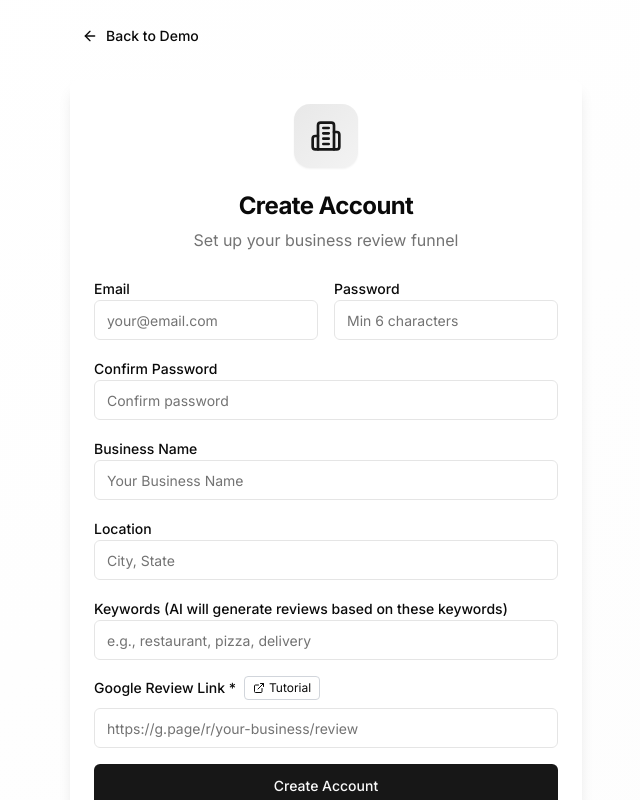
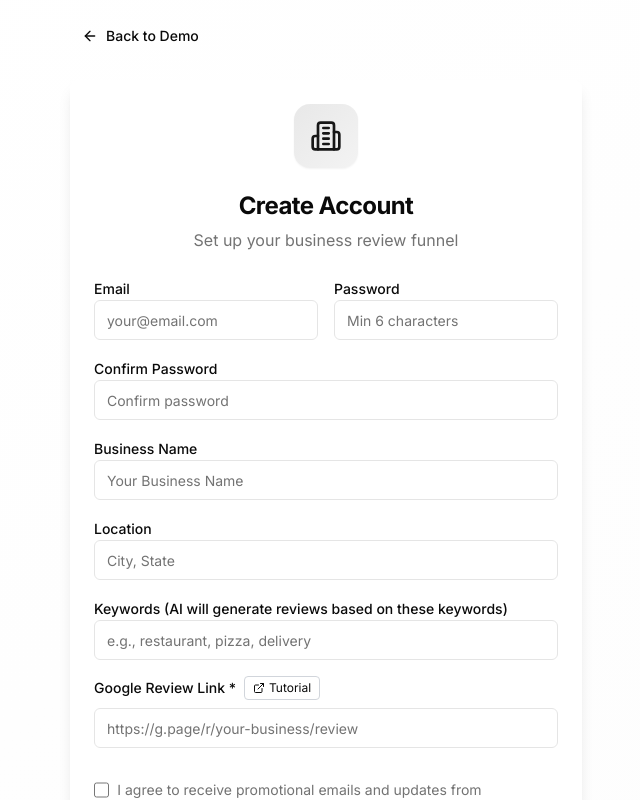
Before and after one commit to danielgao20/review-app, a Next.js app: page /auth/signup in a window 1280 px wide. Shown: the top 800 px of the page, without its empty margins (314-954 px from the left). Built offline with nearby package versions, Linux system fonts and the light colour scheme.

Commit message:
add: email consent

```diff
--- a/app/api/auth/signup/route.ts
+++ b/app/api/auth/signup/route.ts
@@ -6,7 +6,7 @@ import { supabaseAdmin } from '@/lib/supabase'
 export async function POST(request: NextRequest) {
   try {
     const body = await request.json()
-    const { email, password, businessName, location, keywords, googleReviewLink } = body
+    const { email, password, businessName, location, keywords, googleReviewLink, emailConsent } = body
 
     // Validate required fields
     if (!email || !password || !businessName || !location || !googleReviewLink) {
@@ -15,6 +15,16 @@ export async function POST(request: NextRequest) {
         { status: 400 }
       )
     }
+
+    // Get IP address from request
+    const ip = request.headers.get('x-forwarded-for')?.split(',')[0] ||
+               request.headers.get('x-real-ip') ||
+               'unknown'
+
+    // Prepare email consent data
+    const consentGiven = emailConsent === true
+    const consentTimestamp = consentGiven ? new Date().toISOString() : null
+    const consentIp = consentGiven ? ip : null
 
     // Check if user already exists
     const { data: existingUser } = await supabaseAdmin
@@ -61,7 +71,10 @@ export async function POST(request: NextRequest) {
         email: email,
         password_hash: passwordHash,
         business_id: business.id,
-        role: 'business_owner'
+        role: 'business_owner',
+        email_consent: consentGiven,
+        email_consent_timestamp: consentTimestamp,
+        email_consent_ip: consentIp
       })
       .select()
       .single()
--- a/app/auth/signup/page.tsx
+++ b/app/auth/signup/page.tsx
@@ -4,6 +4,7 @@ import { useState } from 'react'
 import { useRouter } from 'next/navigation'
 import { Button } from '@/components/ui/button'
 import { Input } from '@/components/ui/input'
+import { Checkbox } from '@/components/ui/checkbox'
 import { Card, CardContent, CardDescription, CardHeader, CardTitle } from '@/components/ui/card'
 import { Dialog, DialogContent, DialogHeader, DialogTitle, DialogTrigger } from '@/components/ui/dialog'
 import { ArrowLeft, Building2, Play, ExternalLink } from 'lucide-react'
@@ -17,16 +18,18 @@ export default function SignUpPage() {
     businessName: '',
     location: '',
     keywords: '',
-    googleReviewLink: ''
+    googleReviewLink: '',
+    emailConsent: false
   })
   const [isLoading, setIsLoading] = useState(false)
   const [error, setError] = useState('')
   const router = useRouter()
 
   const handleChange = (e: React.ChangeEvent<HTMLInputElement>) => {
+    const value = e.target.type === 'checkbox' ? e.target.checked : e.target.value
     setFormData(prev => ({
       ...prev,
-      [e.target.name]: e.target.value
+      [e.target.name]: value
     }))
   }
 
@@ -187,6 +190,18 @@ export default function SignUpPage() {
                   className="text-sm"
                 />
               </div>
+              <div className="flex items-start gap-2 pt-4">
+                <Checkbox
+                  name="emailConsent"
+                  id="emailConsent"
+                  checked={formData.emailConsent}
+                  onChange={handleChange}
+                  className="mt-0.5"
+                />
+                <label htmlFor="emailConsent" className="text-sm text-muted-foreground cursor-pointer">
+                  I agree to receive promotional emails and updates from LeaveRatings.
+                </label>
+              </div>
               {error && (
                 <p className="text-sm text-destructive">{error}</p>
               )}
--- /dev/null
+++ b/components/ui/checkbox.tsx
@@ -0,0 +1,24 @@
+import * as React from "react"
+import { cn } from "@/lib/utils"
+
+export interface CheckboxProps
+  extends React.InputHTMLAttributes<HTMLInputElement> {}
+
+const Checkbox = React.forwardRef<HTMLInputElement, CheckboxProps>(
+  ({ className, ...props }, ref) => {
+    return (
+      <input
+        type="checkbox"
+        className={cn(
+          "h-4 w-4 rounded border-gray-300 text-primary focus:ring-primary focus:ring-2 focus:ring-offset-0 cursor-pointer",
+          className
+        )}
+        ref={ref}
+        {...props}
+      />
+    )
+  }
+)
+Checkbox.displayName = "Checkbox"
+
+export { Checkbox }
--- a/types/database.ts
+++ b/types/database.ts
@@ -30,6 +30,9 @@ export interface User {
   role: string
   reset_token: string | null
   reset_token_expires: string | null
+  email_consent: boolean
+  email_consent_timestamp: string | null
+  email_consent_ip: string | null
   created_at: string
   updated_at: string
 }
```
